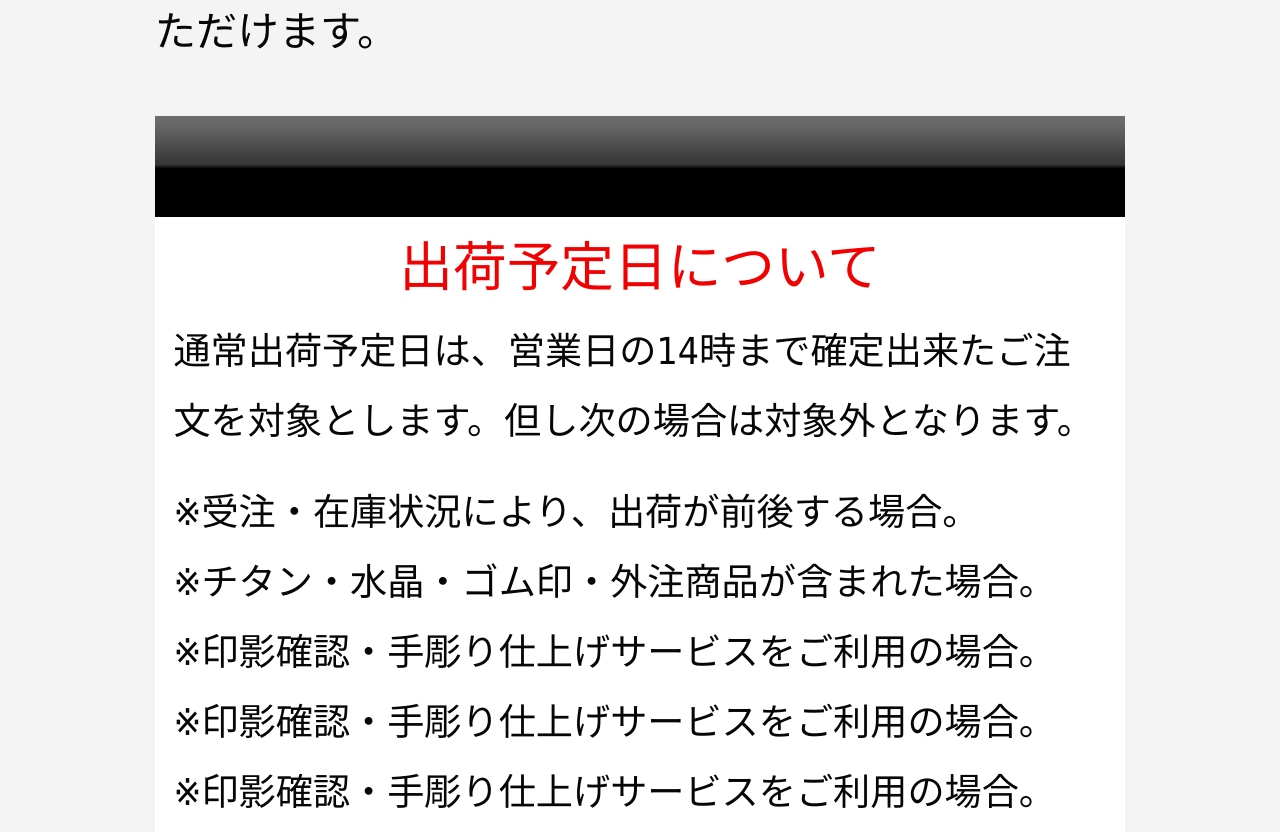
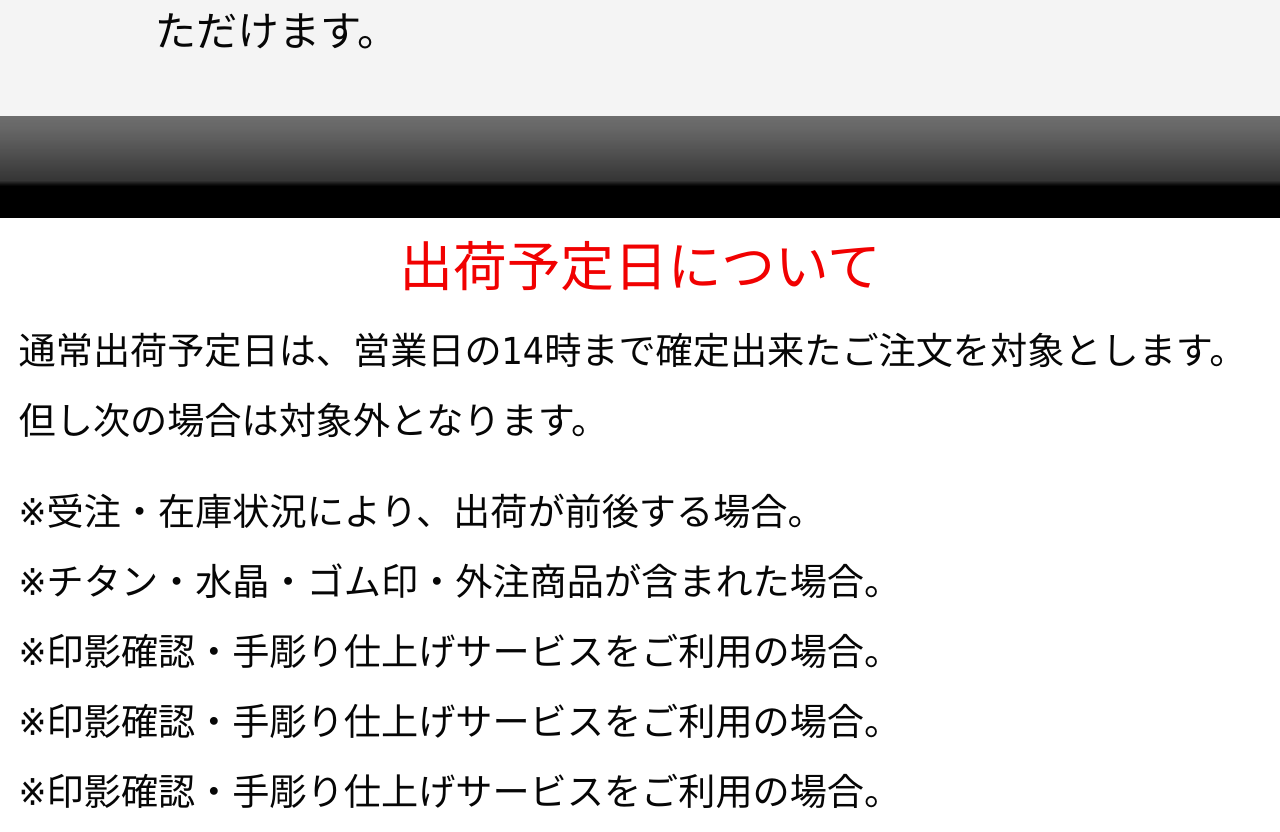
Before and after one commit to LinHanFeng/goldproducts, a website: page page/detail.html in a window 1280 px wide. Shown: the part 2112-2944 px from the top of the page. Drawn offline with Linux system fonts and the light colour scheme; files that its build step writes are made by us from their sources.

Commit message:
详情页

```diff
--- a/css/style.css
+++ b/css/style.css
@@ -192,7 +192,7 @@ a:visited{text-decoration:none;}
 .m-detail-num .jt{width:0.3387096774193548rem;height:0.24193548387096775rem;position: absolute;top:0.5806451612903226rem;right:0.7741935483870968rem;background: url("../images/icon-blackjtx.png")no-repeat top left;}
 .m-detail-addcar{padding-top:0.7258064516129032rem; width:7.580645161290323rem;margin:0 auto;}
 .m-detail-product-point{width:7.580645161290323rem;height:1.7741935483870968rem;margin:0 auto;padding-top:0.5161290322580645rem; font-size:0.3225806451612903rem; line-height: 0.4032258064516129rem; color:#060606; box-sizing:border-box;}
-.m-detail-separatedesc,.m-detail-engravingins{width:7.580645161290323rem;margin:0 auto; background: #fff;}
+.m-detail-separatedesc,.m-detail-engravingins{/*width:7.580645161290323rem;margin:0 auto;*/ background: #fff;}
 .m-detail-separatedesc-header,.m-detail-engravingins-header{font-size:0.41935483870967744rem; background: url("../images/img-header-bg.jpg") no-repeat left top;background-size:100%;height:0.7903225806451613rem;line-height: 0.7903225806451613rem;color:#fff;text-align: center; }
 .m-detail-separatedesc{margin-bottom:0.7580645161290323rem;color:#060606;font-size:0.2903225806451613rem;padding:0 0 0.3870967741935484rem; line-height: 0.5483870967741935rem;}
 .m-detail-separatedesc .title{text-align: center;color:#f10101; font-size:0.41935483870967744rem;line-height: 0.7741935483870968rem;}
--- a/js/self/detail.js
+++ b/js/self/detail.js
@@ -47,6 +47,7 @@ const detail = {
 				if(data.data.shadow != "1"){
 					$(".f-fast").hide();
 				}
+				$(".m-detail-engravingins").html(data.data.goods_desc);
 			}else{
 				console.error("请求失败");
 			}
```
Also changed, not shown: build/js/self/detail.js.
